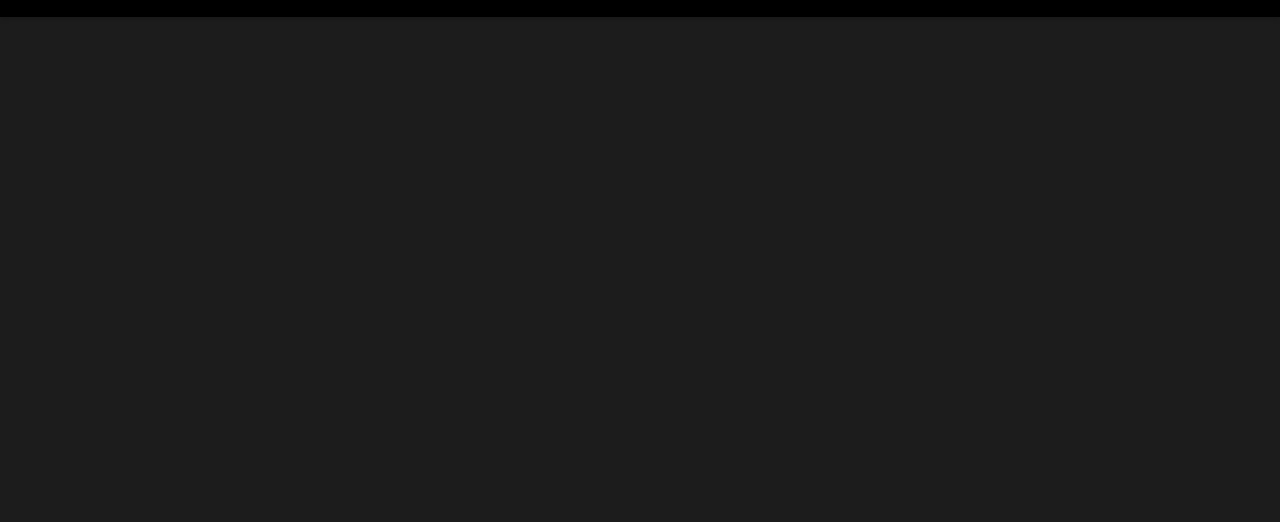
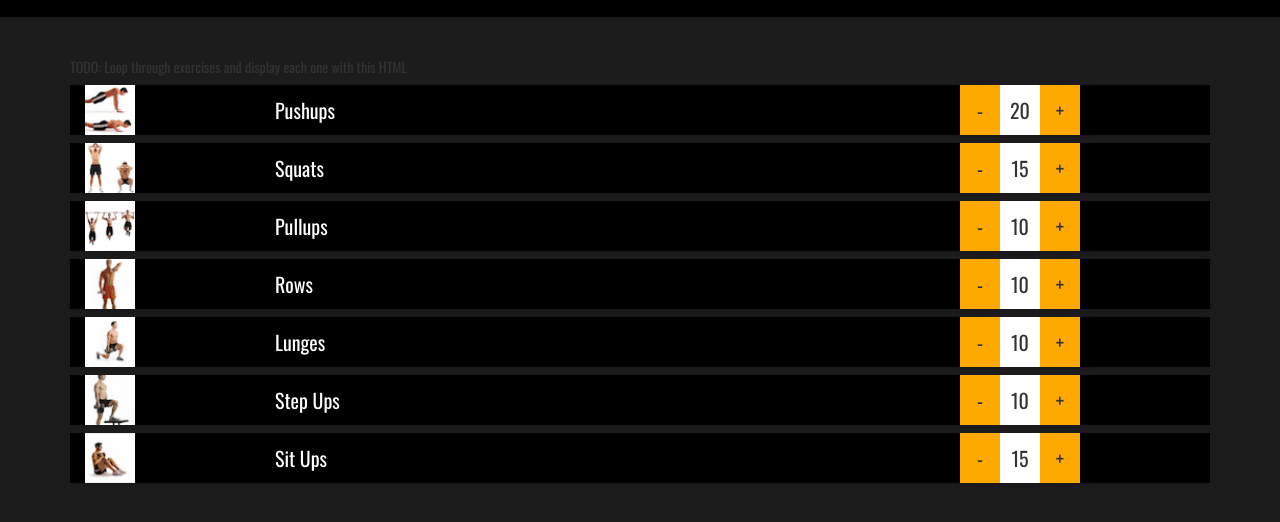
Before and after one commit to marionmorel/codecademy-move-log, a plain HTML site: page index.html in a window 1280 px wide. Shown: the part 74-596 px from the top of the page. Drawn offline with nearby package versions, Linux system fonts and the light colour scheme.

Commit message:
displayed exercises

```diff
--- a/index.html
+++ b/index.html
@@ -6,30 +6,32 @@
     <link href="css/main.css" rel="stylesheet" />
     <script src="js/vendor/angular.min.js"></script>
   </head>
-  <body>
+  <body ng-app="MoveLogApp">
     <div class="header">
       <div class="container">
         MOVE Log
       </div>
     </div>
 
-    <div class="main">
+    <div class="main" ng-controller="MainController">
       <div class="container">
 
-        <!--
+
         TODO: Loop through exercises and display each one with this HTML
-        <div class="row">
-          <div class="exercise-icon col-xs-2"> </div>
+        <div class="row" ng-repeat="exercise in exercises">
+          <div class="exercise-icon col-xs-2">
+            <img src={{exercise.icon}} />
+          </div>
 
           <div class="col-xs-6">
-            <p class="exercise-name"> </p>
+            <p class="exercise-name"> {{ exercise.name }} </p>
           </div>
 
           <div class="col-xs-4 counters">
-            <span class="decrease">-</span><span class="count">  </span><span class="increase">+</span>
+            <span class="decrease">-</span><span class="count"> {{ exercise.count }} </span><span class="increase">+</span>
           </div>
         </div>
-        -->
+
 
       </div>
     </div>
--- a/js/app.js
+++ b/js/app.js
@@ -0,0 +1 @@
+var app = angular.module('MoveLogApp', []);
```
Also changed, not shown: img/lunge.jpg (added), img/pullup.jpg (added), img/pushup.jpg (added), img/row.jpg (added), img/situp.jpg (added), img/squat.jpg (added), img/stepup.jpg (added).
